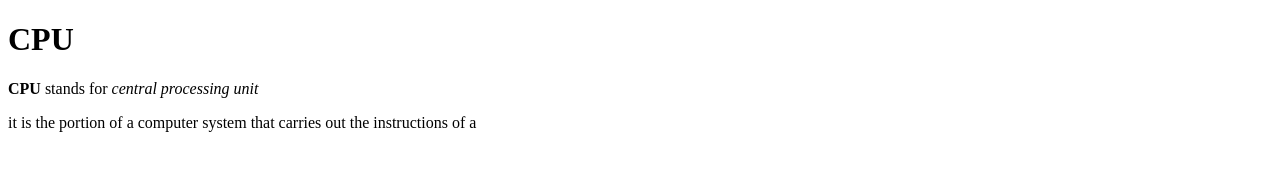
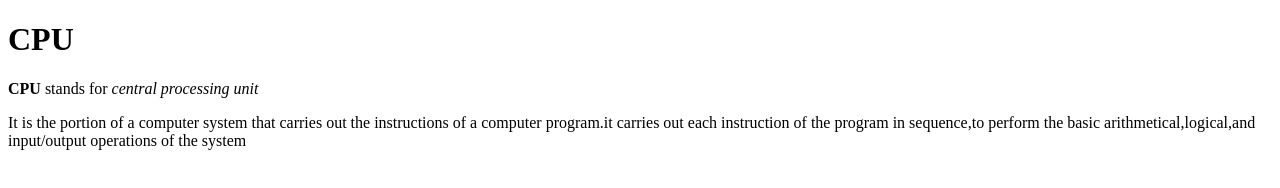
Before and after one commit to iamneo-production/ffecfafecbadaeccdfffebaeceaec, a website: page public/index.html in a window 1280 px wide. Drawn offline with Linux system fonts and the light colour scheme.

Commit message:
Backup Commit

```diff
--- a/public/index.html
+++ b/public/index.html
@@ -10,6 +10,6 @@
     <b>CPU</b> stands for <i>central processing unit</i>
 </head>
 <body>
-    <p>it is the portion of a computer system that carries out the instructions of a </p>
+    <p>It is the portion of a computer system that carries out the instructions of a computer program.it carries out each instruction of the program in sequence,to perform the basic arithmetical,logical,and input/output operations of the system</p>
 </body>
 </html>
```
